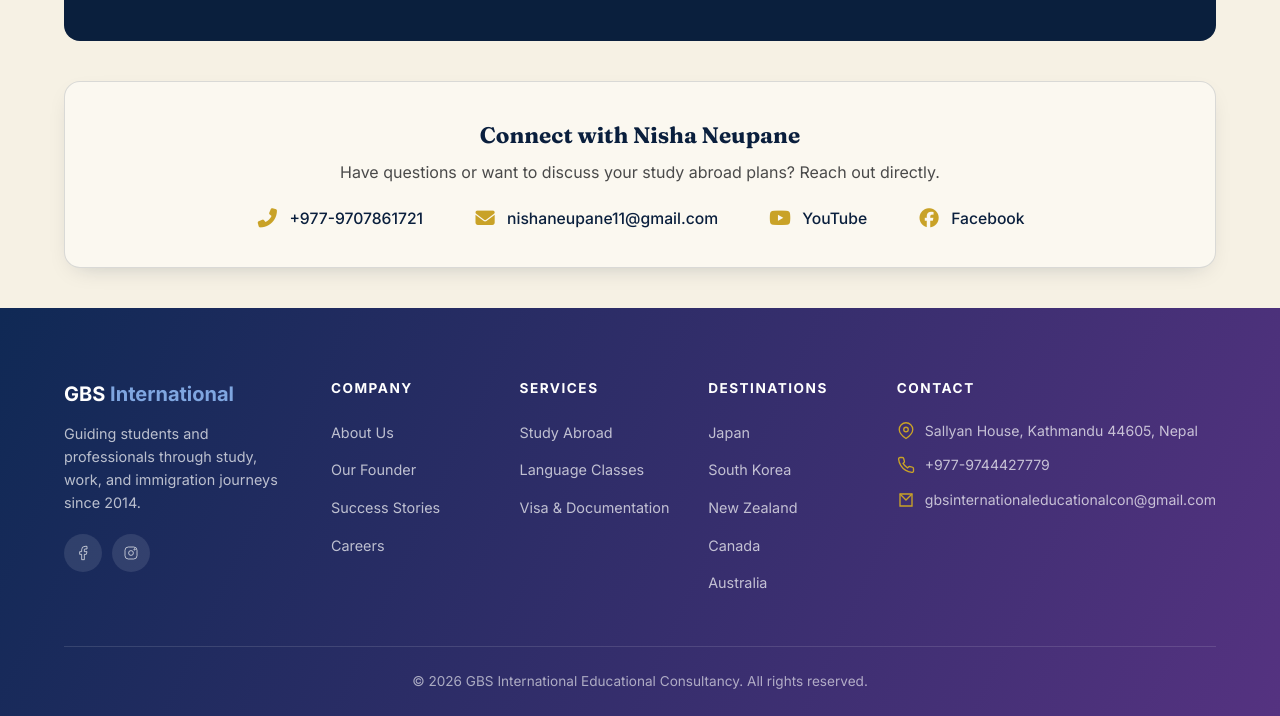
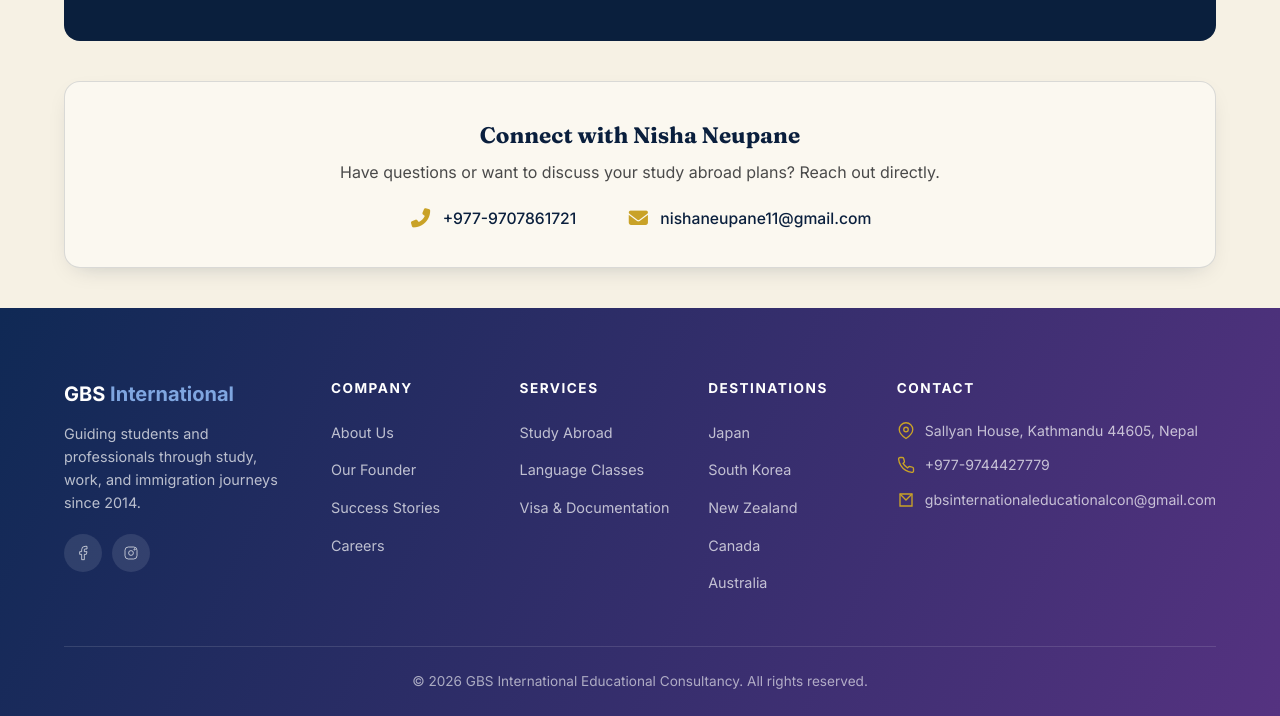
Before and after one commit to Gorakh121/consultancy_project, a plain HTML site: page Html/founder.html in a window 1280 px wide. Shown: the part 1967-2683 px from the top of the page. Drawn offline with Linux system fonts and the light colour scheme.

Commit message:
Modifief

```diff
--- a/Html/founder.html
+++ b/Html/founder.html
@@ -872,8 +872,7 @@
       <div class="contact-details">
         <a href="tel:+9779707861721"><i class="fas fa-phone-alt"></i> +977-9707861721</a>
         <a href="mailto:nishaneupane11@gmail.com"><i class="fas fa-envelope"></i> nishaneupane11@gmail.com</a>
-        <a href="https://www.youtube.com/@yourchannel" target="_blank"><i class="fab fa-youtube"></i> YouTube</a>
-        <a href="https://www.facebook.com/yourprofile" target="_blank"><i class="fab fa-facebook"></i> Facebook</a>
+
       </div>
     </div>
   </div>
```
